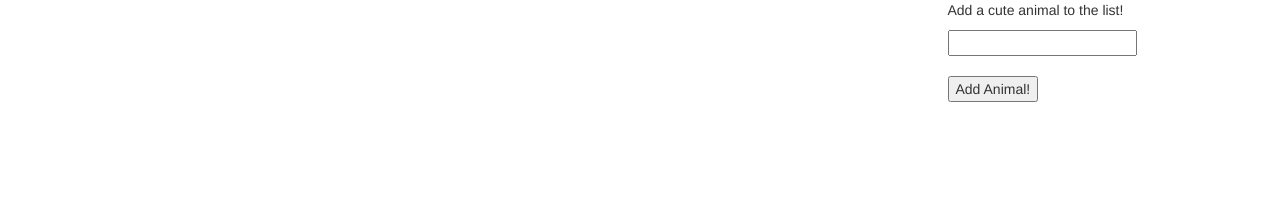
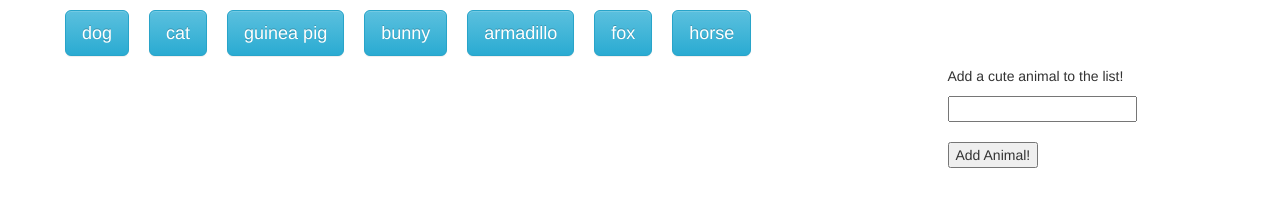
Before and after one commit to ackermax/giphy-page, a plain HTML site: page index.html in a window 1280 px wide. Drawn offline with nearby package versions, Linux system fonts and the light colour scheme; files that its build step writes are made by us from their sources.

Commit message:
added some css, fixed some html, and added dynamic button making function

```diff
--- a/assets/css/style.css
+++ b/assets/css/style.css
@@ -0,0 +1,3 @@
+.animal {
+margin: 10px 10px 10px 10px;
+}
--- a/assets/javascript/app.js
+++ b/assets/javascript/app.js
@@ -0,0 +1,27 @@
+//cute animals for the buttons!
+var topics = ["dog", "cat", "guinea pig", "bunny", "armadillo", "fox", "horse"];
+
+//make buttons on page load and each time we add an animal to the list
+function makeButtons () {
+
+    //empty the button-holder div
+    $("#button-holder").empty();
+
+    //for loop to make each button dynamically
+    for (var i = 0; i < topics.length; i++) {
+        //make the button
+        $("<button>")
+        //give it the animal class as well as our bootstrap classes
+        .addClass("animal btn btn-lg btn-info")
+        //give the button an attribute of the animal name
+        .attr("data-name", topics[i])
+        //add button text
+        .text(topics[i])
+        //append the button to the #button-holder div
+        .appendTo("#button-holder");
+    }
+};
+
+$(document).ready(function(){
+makeButtons();
+});
--- a/index.html
+++ b/index.html
@@ -8,7 +8,7 @@
 
     <script src="assets/javascript/jquery-3.2.1.min.js"></script>
     <script src="assets/javascript/app.js"></script>
-    <link rel="stylesheet" href="assets/reset.css">
+    <link rel="stylesheet" href="assets/css/reset.css">
     <!-- Latest compiled and minified CSS -->
 <link rel="stylesheet" href="https://maxcdn.bootstrapcdn.com/bootstrap/3.3.7/css/bootstrap.min.css" integrity="sha384-BVYiiSIFeK1dGmJRAkycuHAHRg32OmUcww7on3RYdg4Va+PmSTsz/K68vbdEjh4u" crossorigin="anonymous">
 
@@ -18,7 +18,7 @@
 <!-- Latest compiled and minified JavaScript -->
 <script src="https://maxcdn.bootstrapcdn.com/bootstrap/3.3.7/js/bootstrap.min.js" integrity="sha384-Tc5IQib027qvyjSMfHjOMaLkfuWVxZxUPnCJA7l2mCWNIpG9mGCD8wGNIcPD7Txa" crossorigin="anonymous"></script>
 
-<link rel="stylesheet" href="assets/style.css">
+<link rel="stylesheet" href="assets/css/style.css">
 </head>
 <body>
     <div class="container">
```
